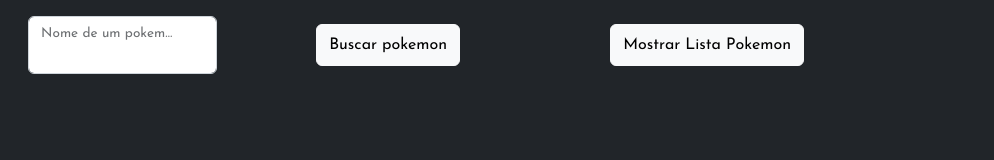
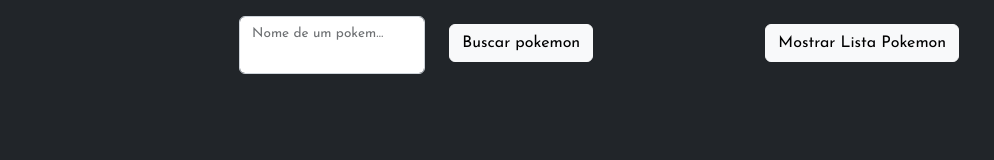
Before and after one commit to StefanoDeSa/mini_pokedex_DOM, a plain HTML site: page index.html in a window 1280 px wide. Shown: the whole page, without its empty margins (0-994 px from the left). Drawn offline with nearby package versions, Linux system fonts and the light colour scheme.

Commit message:
fix(mini-pokedex): width row correction

```diff
--- a/css/styles.css
+++ b/css/styles.css
@@ -7,3 +7,7 @@
     border-color: red;
     border-width: 8px;
 }
+
+.row{
+    margin-right: 0px !important;
+}
--- a/index.html
+++ b/index.html
@@ -13,23 +13,25 @@
     <link
         href="https://fonts.googleapis.com/css2?family=Josefin+Sans:ital,wght@0,100;0,200;0,300;0,400;0,500;0,600;0,700;1,100;1,200;1,300;1,400;1,500;1,600;1,700&display=swap"
         rel="stylesheet">
+    <link rel="icon" href="img/icon.ico" />
     <title>Mini-Pokedex</title>
 </head>
 
 <body class="bg-dark">
-    <div class="row justify-content-md-start justify-content-center ms-3 my-3">
+    <div class="row justify-content-center ms-3 my-3">
         <div class="col-md-2 col-6">
             <div class="form-floating">
                 <input type="text" class="form-control " id="pokemon">
                 <label for="pokemon">Nome de um pokemon</label>
             </div>
         </div>
-        <div class="col-md-3 col-6 my-2 d-flex justify-content-center">
+        <div class="col-md-3 col-6 my-2">
             <button type="submit" id="botao_enviar" onclick="buscarPokemon()" class="btn btn-light">Buscar
                 pokemon</button>
         </div>
-        <div class="col-3 my-md-2 my-5 d-flex justify-content-center">
-            <button type="submit" id="botao_lista" onclick="listaPokemon()" class="btn btn-light">Mostrar Lista Pokemon</button>
+        <div class="col-3 my-md-2 my-5">
+            <button type="submit" id="botao_lista" onclick="listaPokemon()" class="btn btn-light">Mostrar Lista
+                Pokemon</button>
         </div>
     </div>
     <div id="card_pokemon" class="row justify-content-center my-3">
@@ -44,7 +46,8 @@
 
     <script src="https://cdn.jsdelivr.net/npm/bootstrap@5.2.0/dist/js/bootstrap.bundle.min.js"
         integrity="sha384-A3rJD856KowSb7dwlZdYEkO39Gagi7vIsF0jrRAoQmDKKtQBHUuLZ9AsSv4jD4Xa"
-        crossorigin="anonymous"></script>
+        crossorigin="anonymous">
+    </script>
     <script src="js/main.js"></script>
 </body>
 
--- a/js/main.js
+++ b/js/main.js
@@ -75,7 +75,7 @@ function buscarPokemon_lista(url){
 }
 
 function listaPokemon(){
-    const url = "https://pokeapi.co/api/v2/pokemon?limit=10&offset="+Math.floor(Math.random() * 301)
+    const url = "https://pokeapi.co/api/v2/pokemon?limit=10&offset="+Math.floor(Math.random() * 1145)
     let lista_pokemon = document.getElementById('lista_pokemon')
     fetch(url).then(function(response){
         response.json().then(lista => {
```
Also changed, not shown: img/icon.ico (added).
